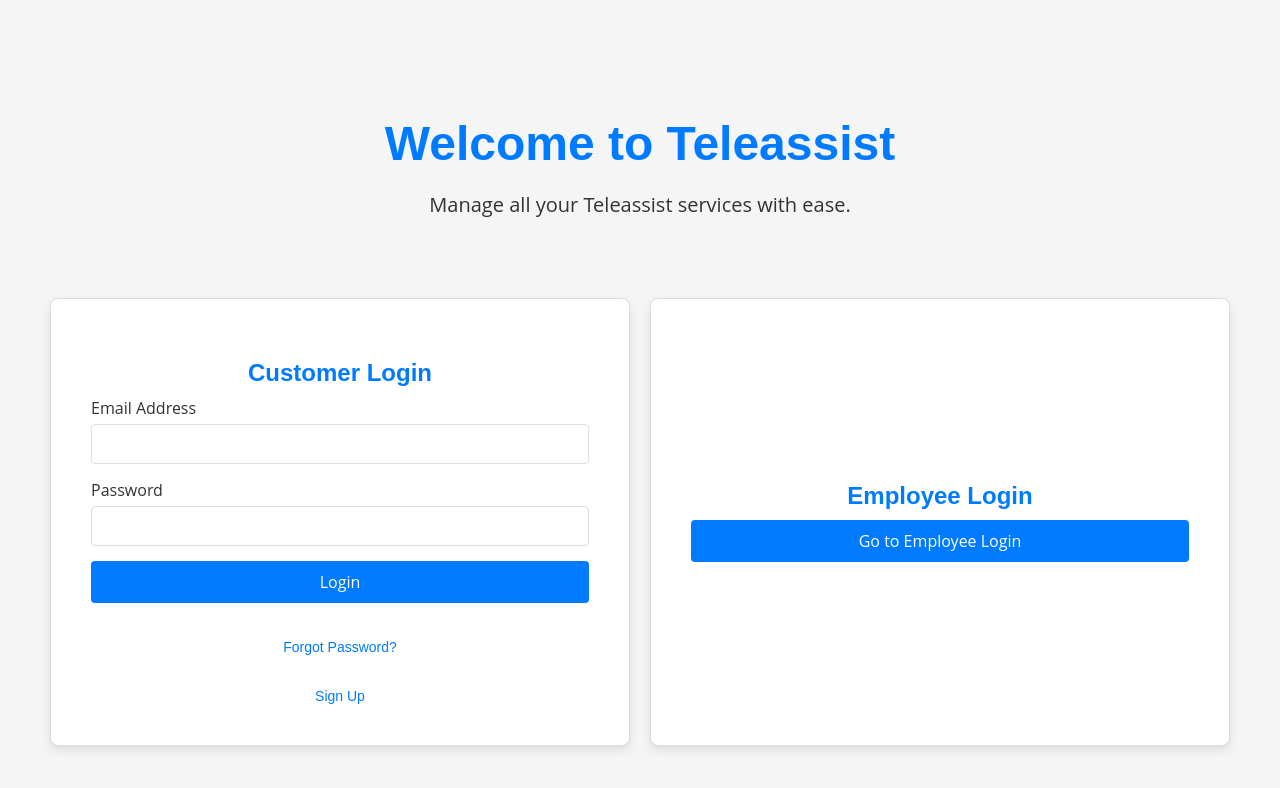
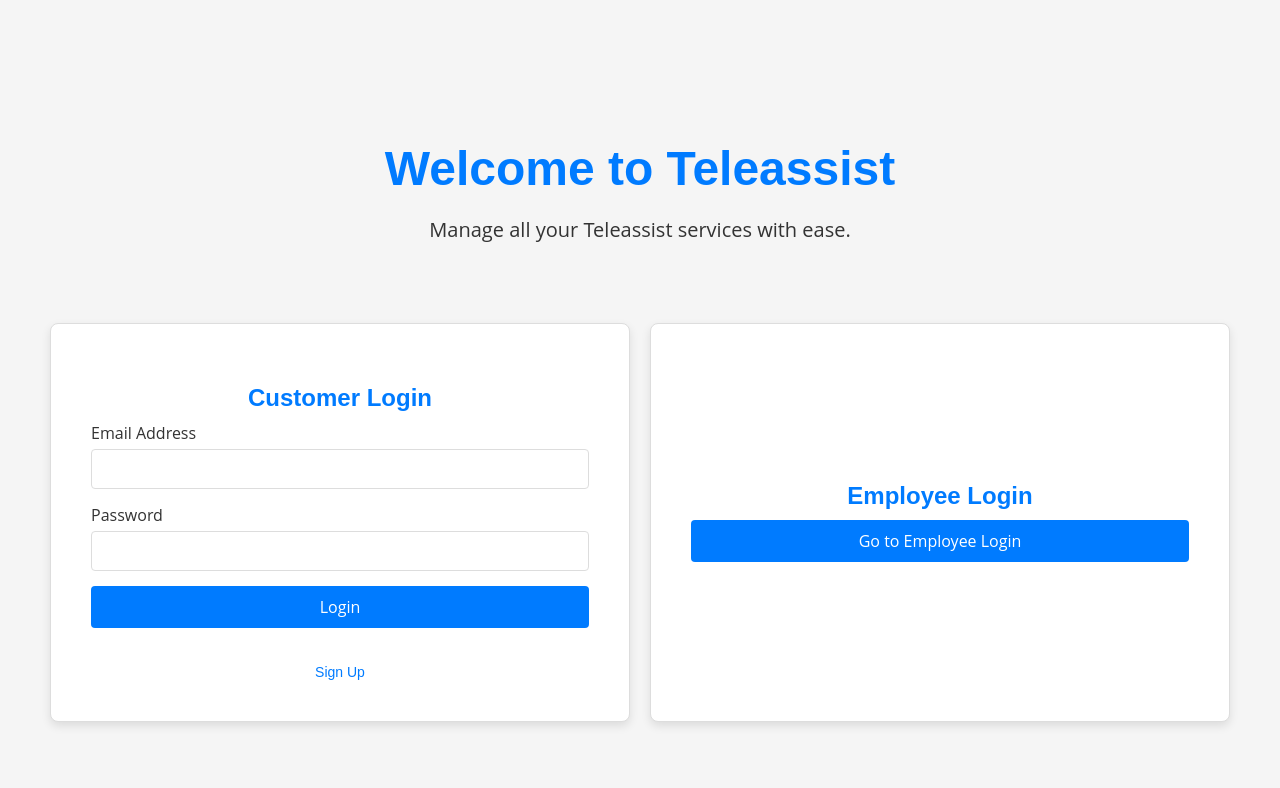
Before and after one commit to V-Thakshith/CustomerTicketingServiceUpdated, a React (Create React App) app in the folder my-app/: page /login in a window 1280 px wide. Shown: the top 788 px of the page. Built offline with nearby package versions, Linux system fonts and the light colour scheme; no server answers.

Commit message:
Update Login.js (removed forgot password)

```diff
--- a/my-app/src/components/Login.js
+++ b/my-app/src/components/Login.js
@@ -163,9 +163,6 @@ const Login = () => {
                         </div>
                         <button type="submit" className="login-button">Login</button>
                     </form>
-                    <p className="forgot-password">
-                        <a href="#forgot-password">Forgot Password?</a>
-                    </p>
                     <div className="sign-up-link">
                         <a href="#signup" onClick={() => setShowPopup(true)}>Sign Up</a>
                     </div>
```
